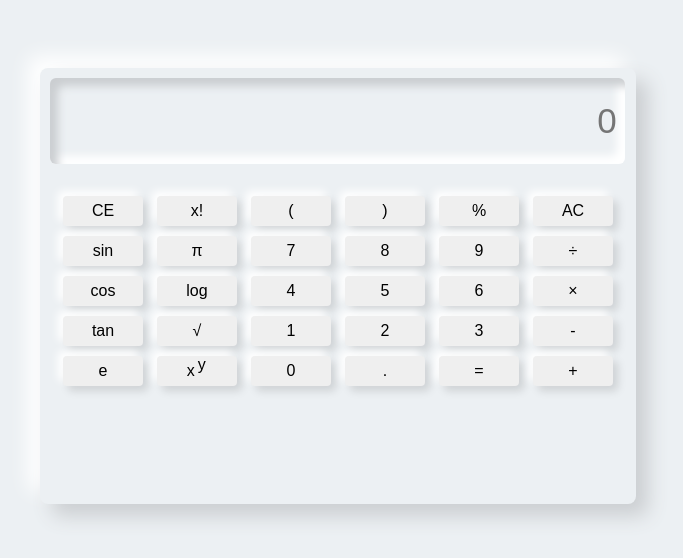
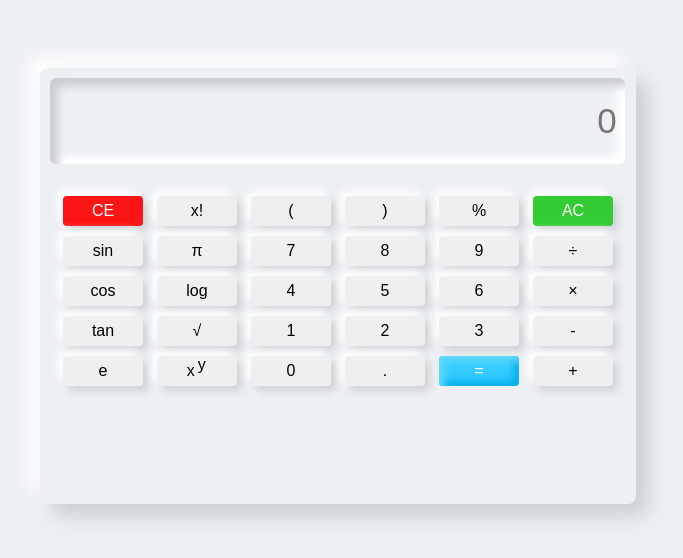
Before and after one commit to andersonmarqueszero/javascript-scientific-calculator, a plain HTML site: page index.html in a window 1280 px wide. Shown: the part 114-672 px from the top of the page, without its empty margins (302-985 px from the left). Drawn offline with Linux system fonts and the light colour scheme.

Commit message:
adding functions & css buttons

```diff
--- a/index.html
+++ b/index.html
@@ -15,12 +15,12 @@
 
         <div class="btns">
             <div class="row">
-                <button onclick="backspc()">CE</button>
+                <button id="ce" onclick="backspc()">CE</button>
                 <button onclick="fact()">x!</button>
                 <button class="btn">(</button>
                 <button class="btn">)</button>
                 <button class="btn">%</button>
-                <button onclick="screen.value = ''">AC</button>
+                <button id="ac" onclick="screen.value = ''">AC</button>
             </div>
 
             <div class="row">
@@ -52,10 +52,10 @@
 
             <div class="row">
                 <button onclick="e()">e</button>
-                <button class="btn">x <span style="position: relative; bottom: .4em; right: .1em;">y</span></button>
+                <button onclick="pow()">x <span style="position: relative; bottom: .4em; right: .1em;">y</span></button>
                 <button class="btn">0</button>
                 <button class="btn">.</button>
-                <button onclick="screen.value = eval(screen.value)">=</button>
+                <button id="eval" onclick="screen.value = eval(screen.value)">=</button>
                 <button class="btn">+</button>
             </div>
         </div>
--- a/style.css
+++ b/style.css
@@ -47,4 +47,42 @@ body {
     margin: 5px;
     border-radius: 4px;
     box-shadow: 5px 5px 8px #00000020, -5px -5px 8px #ffffff;
+    transition: .1s;
 }
+
+.btns .row button:hover {
+    box-shadow: inset 5px 5px 8px rgba(16,16,16,.1), -5px -5px 8px #fff;
+    background: #fff;
+}
+
+#eval {
+    background: #33ccff;
+    color: #fff;
+    box-shadow: inset 5px 5px 8px #66d9ff,
+                inset -5px -5px 8px #00ace6;
+}
+
+#eval:hover {
+    box-shadow: inset 5px 5px 8px #00ace6,
+                inset -5px -5px 8px #00ace6;
+}
+
+#ac {
+    background: #33cc33;
+    color: #fff;
+}
+
+#ac:hover {
+    box-shadow: inset 5px 5px 8px #2eb82e,
+                inset -5px -5px 8px #33ee33;
+}
+
+#ce {
+    background: #fc1515;
+    color: #fff;
+}
+
+#ce:hover {
+    box-shadow: inset 5px 5px 8px #d81d5b,
+                inset -5px -5px 8px #df2e46;
+}
```
